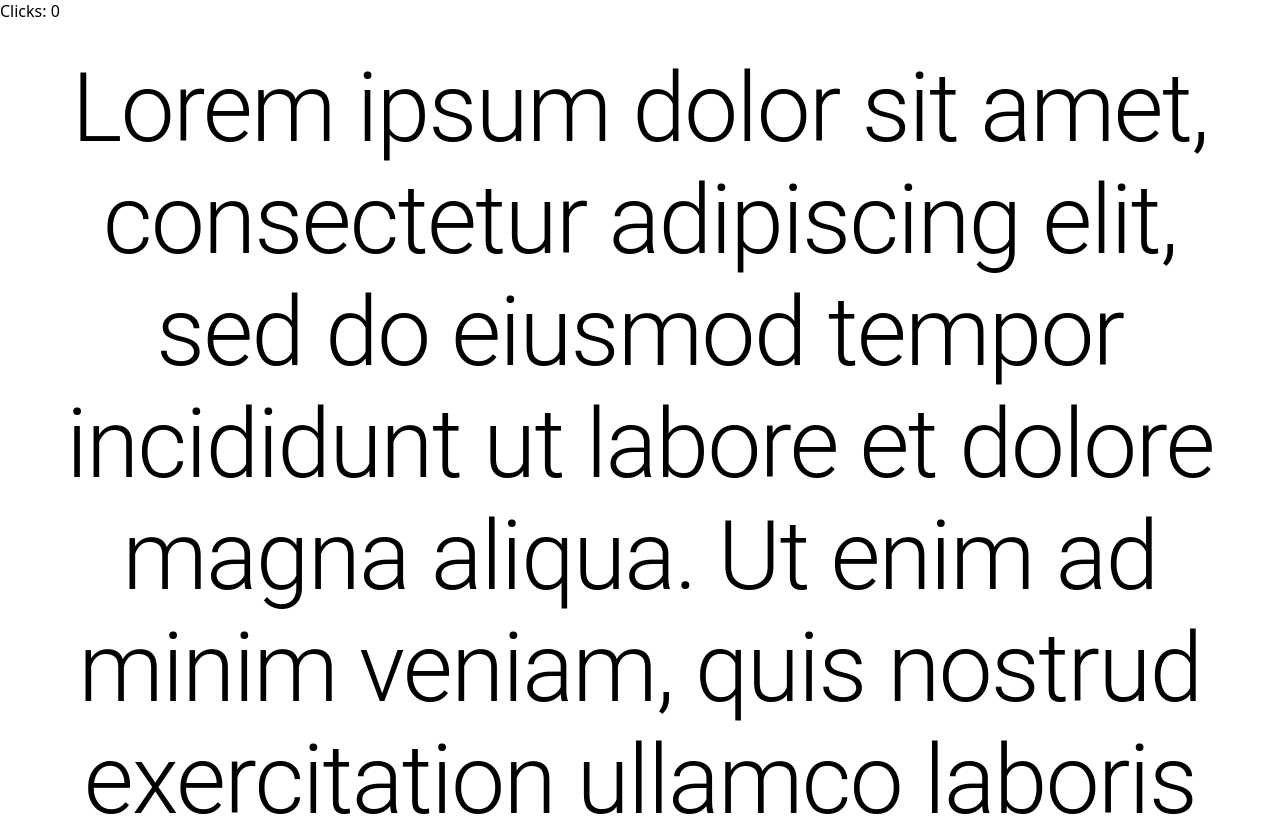
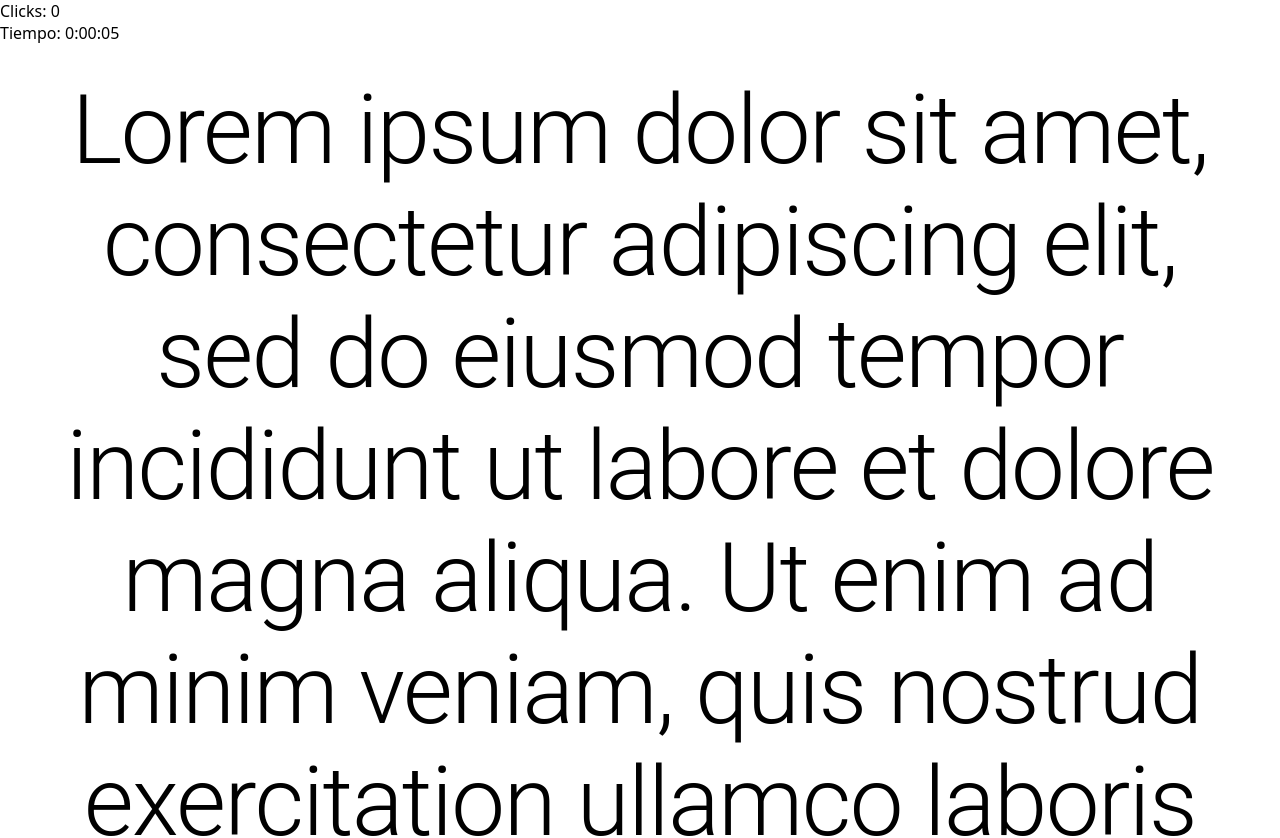
Before and after one commit to SebastianBaeza/DigitalSkillApp, a React (Vite) app in the folder react-app/: page / in a window 1280 px wide. Shown: the top 838 px of the page. Built offline with nearby package versions, Linux system fonts and the light colour scheme.

Commit message:
Contador de clicks y tiempo

```diff
--- a/react-app/src/App.jsx
+++ b/react-app/src/App.jsx
@@ -1,72 +1,43 @@
-// import './App.css'
-// import { TwitterFollowCard } from './TwitterFollowCard'
-
-// export function App () {
-
-//     return (
-
-//         <section className='App'>
-//             <button>Click me</button>
-//             <TwitterFollowCard
-//                 Username="@panchuwu"
-//                 isFollowing
-//                 name="Francisca González"
-//             />
-
-//             <TwitterFollowCard
-//                 Username="@panchuwu"
-//                 isFollowing={false}
-//                 name="Francisca González"
-//             />
-//         </section>
-
-//     )
-// }
-// import Register from './user/Register';
-// import Composer_index from './Composer_index';
-// import Composer from './Composer';
-// import Perfil from './user/Perfil';
-// import Login from './user/Login';
-// import Etapa from './Etapa'
-// import Piano from './Actividades/Piano';
-// import Asociacion from './Actividades/Asociacion';
-// import Sonido from './Sonido';
-// import Draw from './Actividades/Draw';
-// import AddLeccionr from './AddLeccion';
+// import React, { useState, useEffect } from 'react';
 // import { Routes, Route, BrowserRouter } from 'react-router-dom';
-// import Entrypoint from './Entrypoint.jsx';
-// // import ClickTracker from './ClickTracker.jsx';
-// import HU8 from './HUs/HU8/HU8.jsx';
-// import HU9 from './HUs/HU9/HU9.jsx';
+// import Entrypoint from './Entrypoint';
+// import HU8 from './HUs/HU8/HU8';
+// import HU9 from './HUs/HU9/HU9';
 // import './App.css';
 
+// export function App() {
+//   const [clickCount, setClickCount] = useState(0);
 
-// export function App () {
+//   useEffect(() => {
+//     // Función para manejar el conteo de clicks
+//     const handleClick = () => {
+//       setClickCount(prevCount => prevCount + 1);
+//     };
+
+//     // Agregar un listener de evento para 'click' en todo el documento
+//     document.addEventListener('click', handleClick);
+
+//     // Limpieza del efecto para remover el listener cuando el componente se desmonta
+//     return () => {
+//       document.removeEventListener('click', handleClick);
+//     };
+//   }, []); // El array vacío [] asegura que este efecto se ejecute solo una vez, similar a componentDidMount
 
 //   return (
-//           <BrowserRouter>
-//             {/* <ClickTracker /> */}
-//             <Routes>
-//               <Route path="/" element={<Entrypoint />} />
-//               <Route path="/HUs/HU8/" element={<HU8 />} />
-//               <Route path="/HUs/HU9/" element={<HU9 />} />
-//               {/* <Route path="/login" element={<Login />} />
-//               <Route path="/register" element={<Register />} />
-//               <Route path="/sound" element={<Sonido />} />
-//               <Route path="/compositor" element={<Composer_index />} />
-//               <Route path="/compositor/:id" element={<Composer />} />
-//               <Route path="/perfil" element={<Perfil />}/>
-//               <Route path="/etapa" element={<Etapa />}/>
-//               <Route path="/piano" element={<Piano />} />
-//               <Route path="/asociacion" element={<Asociacion />} />
-//               <Route path="/llavesol" element={<Draw />} />
-//               <Route path="/AddLeccion" element={<AddLeccionr />} /> */}
-//             </Routes>
-//           </BrowserRouter>
+//     <BrowserRouter>
+//       {/* Mostrar el contador en la esquina superior izquierda */}
+//       <div className="click-counter">
+//         Clicks: {clickCount}
+//       </div>
+
+//       <Routes>
+//         <Route path="/" element={<Entrypoint />} />
+//         <Route path="/HUs/HU8/" element={<HU8 />} />
+//         <Route path="/HUs/HU9/" element={<HU9 />} />
+//       </Routes>
+//     </BrowserRouter>
 //   );
 // }
-
-// export default App();
 import React, { useState, useEffect } from 'react';
 import { Routes, Route, BrowserRouter } from 'react-router-dom';
 import Entrypoint from './Entrypoint';
@@ -76,6 +47,7 @@ import './App.css';
 
 export function App() {
   const [clickCount, setClickCount] = useState(0);
+  const [timeSpent, setTimeSpent] = useState(0);
 
   useEffect(() => {
     // Función para manejar el conteo de clicks
@@ -86,17 +58,38 @@ export function App() {
     // Agregar un listener de evento para 'click' en todo el documento
     document.addEventListener('click', handleClick);
 
-    // Limpieza del efecto para remover el listener cuando el componente se desmonta
+    // Función para manejar el tiempo transcurrido
+    const interval = setInterval(() => {
+      setTimeSpent(prevTime => prevTime + 1);
+    }, 1000); // Actualizar el tiempo cada segundo
+
+    // Limpieza del efecto para remover el listener y el intervalo cuando el componente se desmonta
     return () => {
       document.removeEventListener('click', handleClick);
+      clearInterval(interval);
     };
-  }, []); // El array vacío [] asegura que este efecto se ejecute solo una vez, similar a componentDidMount
+  }, []);
+
+  // Función para formatear el tiempo transcurrido en formato hh:mm:ss
+  const formatTime = (seconds) => {
+    const hours = Math.floor(seconds / 3600);
+    const minutes = Math.floor((seconds % 3600) / 60);
+    const remainingSeconds = seconds % 60;
+    return `${hours}:${minutes < 10 ? '0' + minutes : minutes}:${remainingSeconds < 10 ? '0' + remainingSeconds : remainingSeconds}`;
+  };
 
   return (
     <BrowserRouter>
-      {/* Mostrar el contador en la esquina superior izquierda */}
-      <div className="click-counter">
-        Clicks: {clickCount}
+      <div className="app-container">
+        {/* Mostrar el contador de clicks en la esquina superior izquierda */}
+        <div className="click-counter">
+          Clicks: {clickCount}
+        </div>
+
+        {/* Mostrar el tiempo transcurrido en la esquina superior derecha */}
+        <div className="time-spent">
+          Tiempo: {formatTime(timeSpent)}
+        </div>
       </div>
 
       <Routes>
@@ -107,23 +100,3 @@ export function App() {
     </BrowserRouter>
   );
 }
-
-
-// import React from 'react';
-// import { Routes, Route, BrowserRouter } from 'react-router-dom';
-// import Entrypoint from './Entrypoint';
-// import HU8 from './HUs/HU8/HU8';
-// import HU9 from './HUs/HU9/HU9';
-// import './App.css';
-
-// export function App() {
-//   return (
-//     <BrowserRouter>
-//       <Routes>
-//         <Route path="/" element={<Entrypoint />} />
-//         <Route path="/HUs/HU8/" element={<HU8 />} />
-//         <Route path="/HUs/HU9/" element={<HU9 />} />
-//       </Routes>
-//     </BrowserRouter>
-//   );
-// }
```
